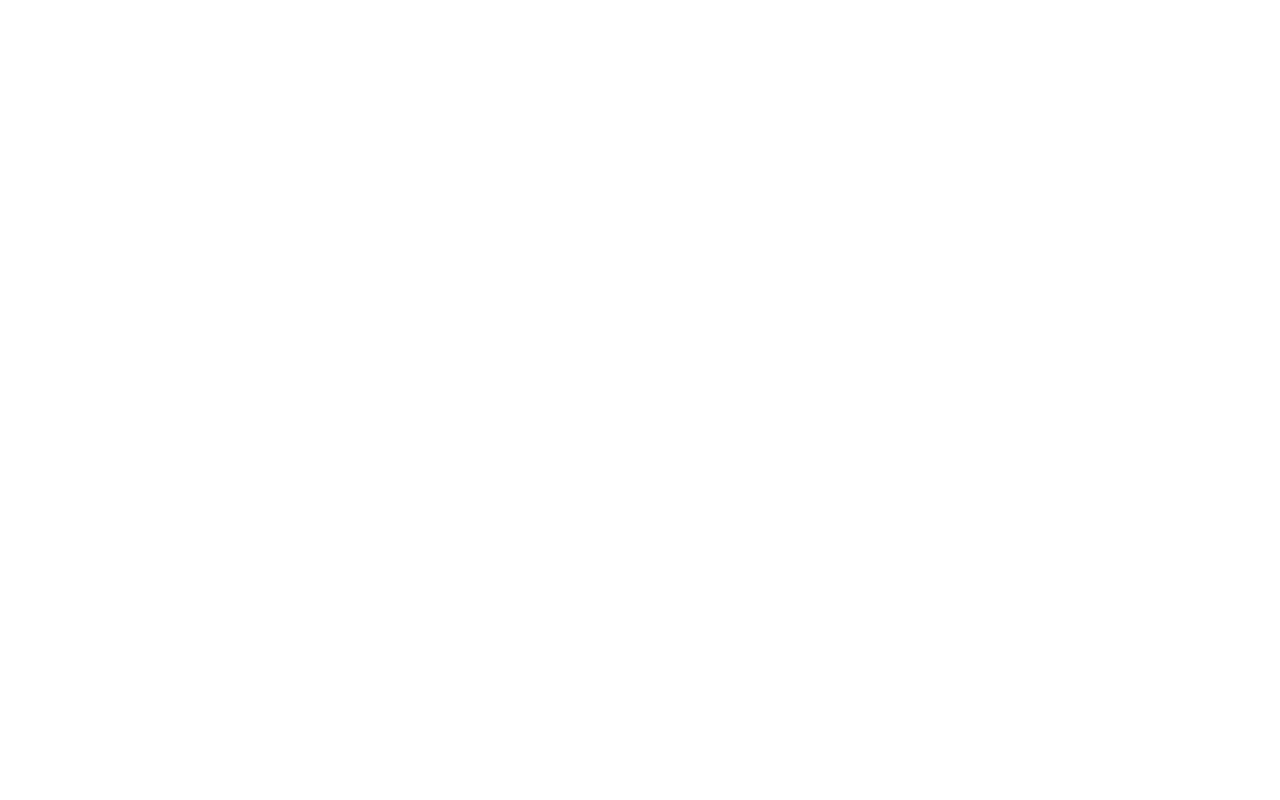
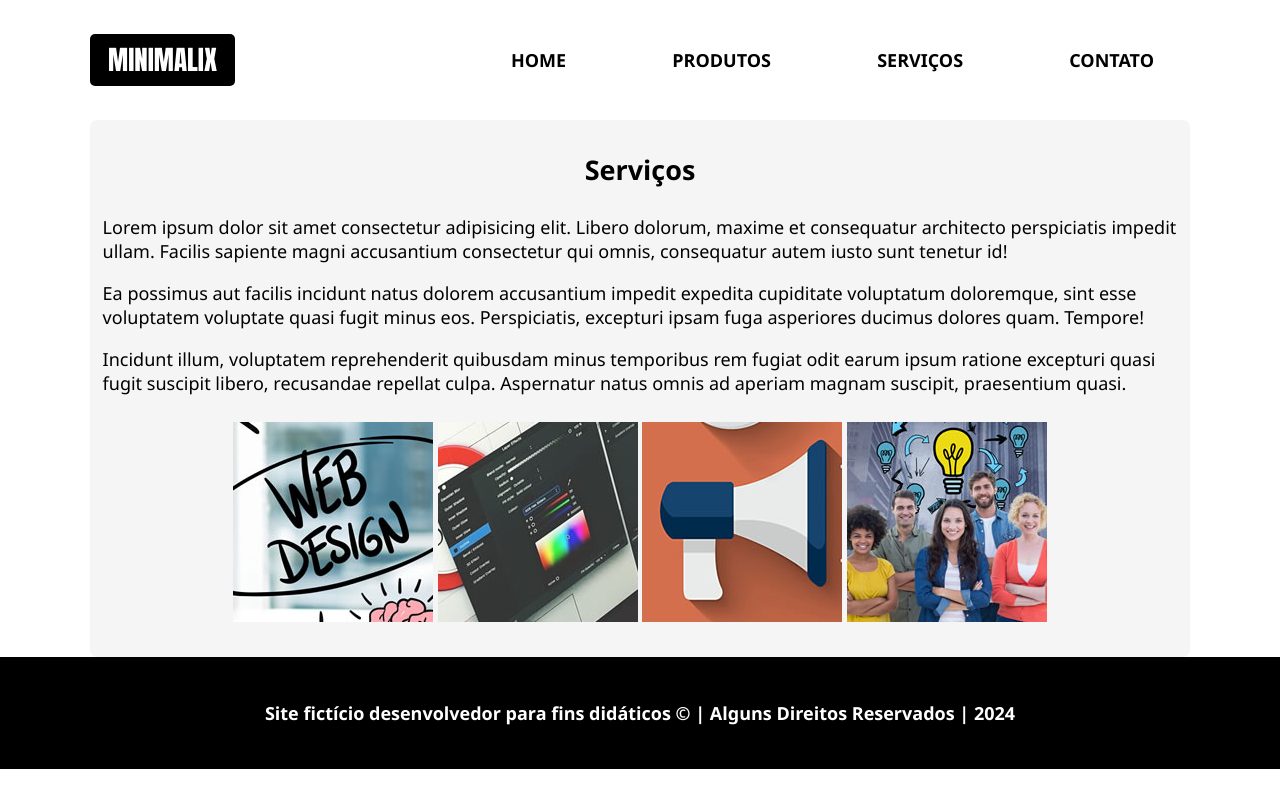
Before and after one commit to IsabellePacheco/SiteMultPaginas_IsabellePacheco, a plain HTML site: page servicos.html in a window 1280 px wide. Drawn offline with Linux system fonts and the light colour scheme.

Commit message:
serviços

```diff
--- a/servicos.html
+++ b/servicos.html
@@ -12,6 +12,41 @@
 
 </head>
 <body>
+<!-- Iniciando área do cabeçalho -->
+<header>
+    <div class="limitador">
+    <!-- Logotipo -->
+    <h1><a href="index.html" title="Página inicial">Minimalix</a></h1>
+    <!-- Menu que aparece ao clicar no botão ou em telas maiores -->
+    <nav>
+        <ul class="menu">
+            <li><a href="index.html" title="página inicial">Home</a></li>
+            <li><a href="produtos.html" title="conheça nossos produtos">Produtos</a></li>
+            <li><a href="servicos.html" title="da criação de site a loja virtual, conheça nossos serviços">Serviços</a></li>
+            <li><a href="contato.html" title="fale com a equipe">Contato</a></li>
+        </ul>
+    </nav>
+    </div>
+</header>
+<!-- Área de conteudo principal -->
+<main>
+    <section class="limitador conteudo">
+        <h2>Serviços</h2>
+        <p>Lorem ipsum dolor sit amet consectetur adipisicing elit. Libero dolorum, maxime et consequatur architecto perspiciatis impedit ullam. Facilis sapiente magni accusantium consectetur qui omnis, consequatur autem iusto sunt tenetur id!</p>
+        <p>Ea possimus aut facilis incidunt natus dolorem accusantium impedit expedita cupiditate voluptatum doloremque, sint esse voluptatem voluptate quasi fugit minus eos. Perspiciatis, excepturi ipsam fuga asperiores ducimus dolores quam. Tempore!</p>
+        <p>Incidunt illum, voluptatem reprehenderit quibusdam minus temporibus rem fugiat odit earum ipsum ratione excepturi quasi fugit suscipit libero, recusandae repellat culpa. Aspernatur natus omnis ad aperiam magnam suscipit, praesentium quasi.</p>
+        <figure>
+            <a href="imagens/desenvolvimento-web.jpg" title="web design" data-lightbox="galeria" data-tittle="desenvolvimento-web"><img src="imagens/desenvolvimento-web-mini.jpg" alt="web design"></a>
+            <a href="imagens/design-grafico.jpg" title="design gráfico" data-lightbox="galeria" data-tittle="desenvolvimento-web"><img src="imagens/design-grafico-mini.jpg" alt="marketing digital"></a>
+            <a href="imagens/marketing-digital.jpg" title="mkt digital" data-lightbox="galeria" data-tittle="mkt-digital"><img src="imagens/marketing-digital-mini.jpg" alt="marketing-digital"></a>
+            <a href="imagens/consultoria-treinamento.jpg" title="consultoria e treinamento" data-lightbox="galeria" data-tittle="consultoria"><img src="imagens/consultoria-treinamento-mini.jpg" alt="marketing-digital"></a>
+        </figure>
+    </section>
+</main>
 
+<!-- Footer -->
+<footer>
+    <p>Site fictício desenvolvedor para fins didáticos &copy; | Alguns Direitos Reservados | 2024</p>
+</footer>
 </body>
 </html>
```
